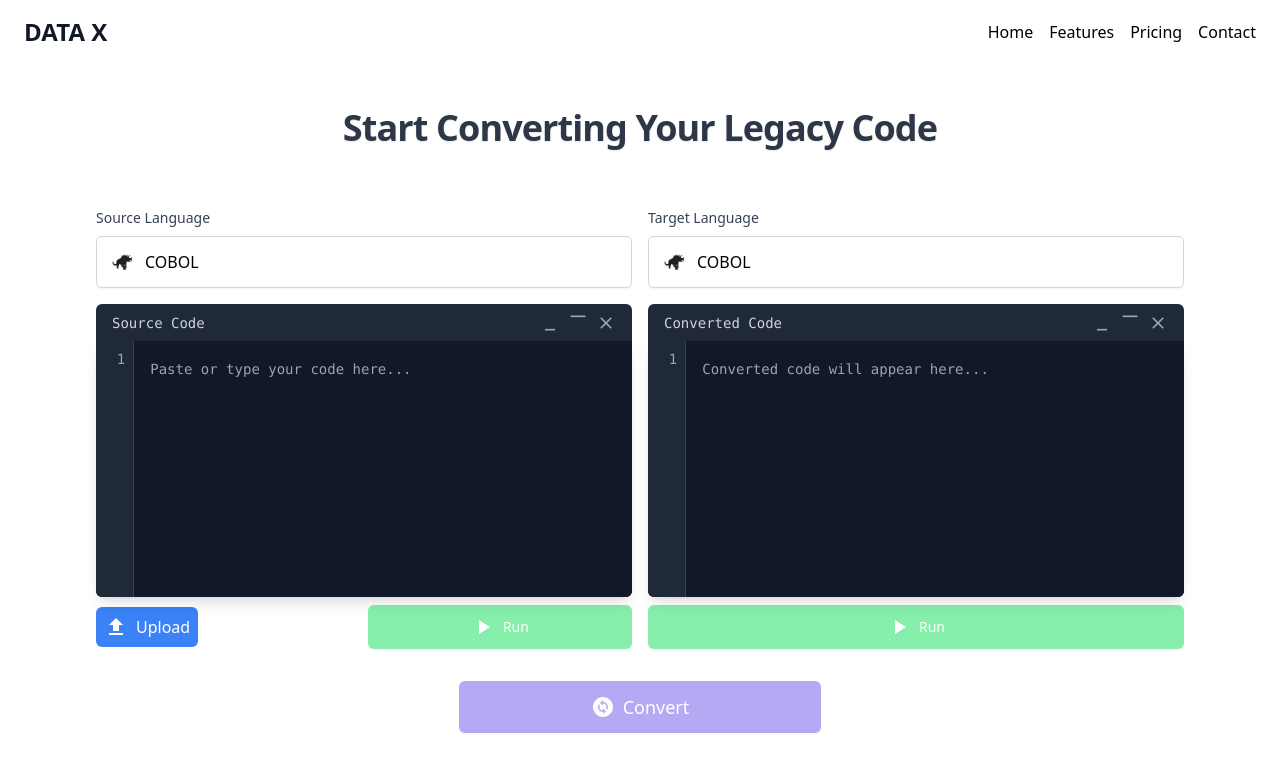
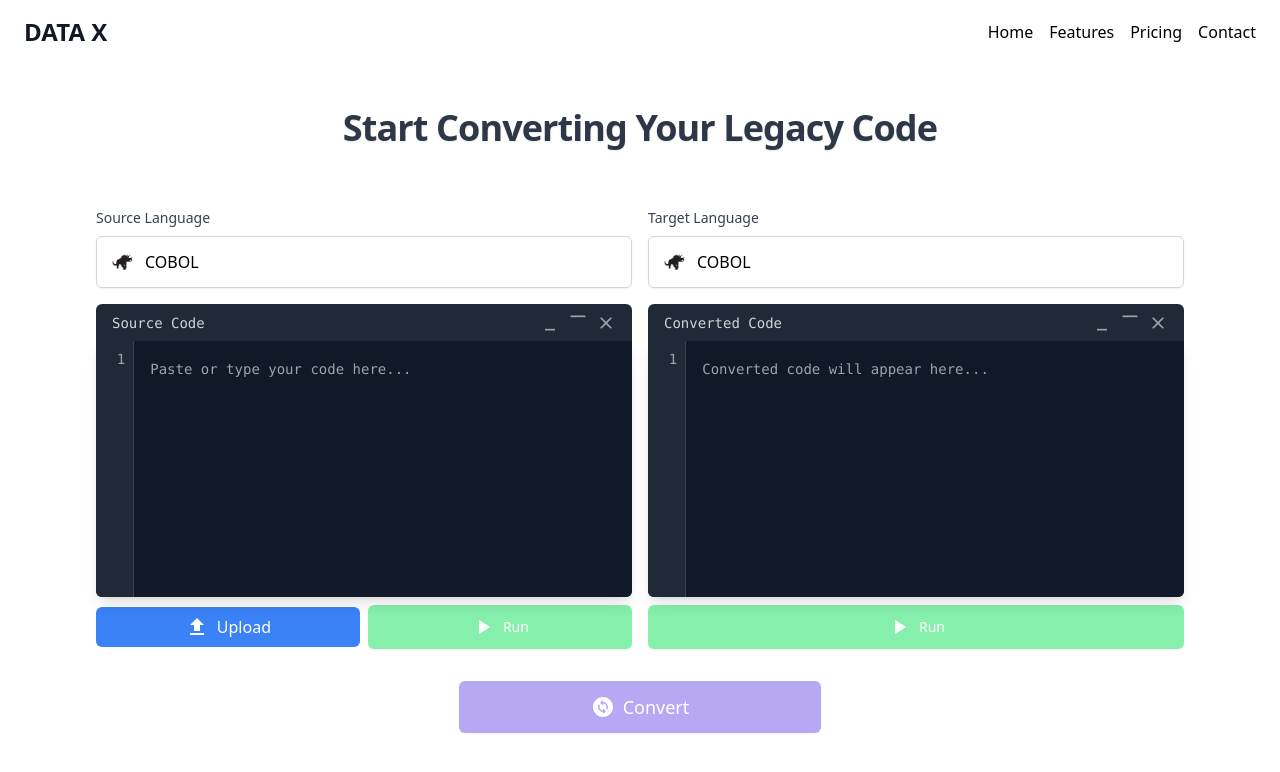
Before and after one commit to mk070/code-mig, a React (Vite) app in the folder Frontend/: page /product in a window 1280 px wide. Shown: the top 772 px of the page. Built offline with nearby package versions, Linux system fonts and the light colour scheme.

Commit message:
changes made in the design

```diff
--- a/Frontend/src/Components/SourcecodeInput.jsx
+++ b/Frontend/src/Components/SourcecodeInput.jsx
@@ -167,7 +167,7 @@ const handleFileUpload = (newFiles, mainFileContent) => {
           ></textarea>
         </div>
       </div>
-      <div className="mt-2 flex items-center justify-between">
+      <div className="mt-2 flex items-center justify-center">
         <div className="flex items-center w-1/2">
           <UploadButton onFileUpload={handleFileUpload} onGithubLinkChange={handleGithubLinkChange} />
         </div>
--- a/Frontend/src/Components/UploadButton.jsx
+++ b/Frontend/src/Components/UploadButton.jsx
@@ -16,7 +16,7 @@ const UploadButton = ({ onFileUpload, onGithubLinkChange }) => {
     <>
       <button
         onClick={handleButtonClick}
-        className="flex items-center p-2 bg-blue-500 text-white rounded-md"
+        className="flex w-full items-center justify-center text-center p-2 bg-blue-500 text-white rounded-md"
       >
         <UploadIcon className="mr-2" />
         Upload
```
